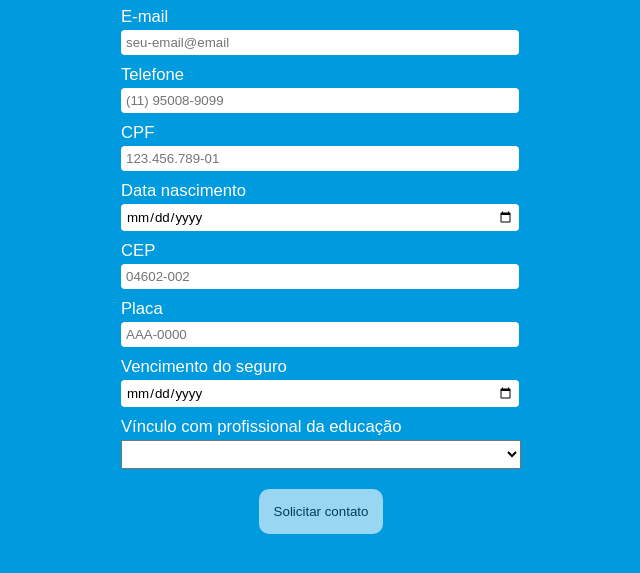
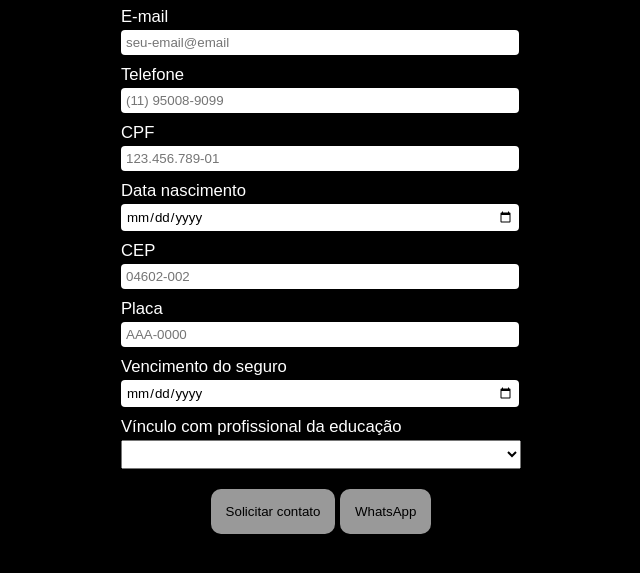
Before and after one commit to JeanLins/formulario-contato, a plain HTML site: page index.html in a window 1280 px wide. Shown: the part 161-734 px from the top of the page, without its empty margins (319-959 px from the left). Drawn offline with Linux system fonts and the light colour scheme.

Commit message:
Change, color and button

```diff
--- a/index.html
+++ b/index.html
@@ -124,7 +124,7 @@
 
       <div id="btn">
       <button id="send_" type="submit">Solicitar contato</button>
-      <button hidden  onclick="falarWhats()" id="send_" type="button">Fale agora por WhatsApp</button>
+      <button   onclick="falarWhats()" id="send_" type="button">WhatsApp</button>
     </div>
     </form>
 
--- a/stilodapagina.css
+++ b/stilodapagina.css
@@ -5,7 +5,7 @@
 
 
 body {
-  background-color: #009ADE;
+  background-color: black;
 }
 
 /*
```
